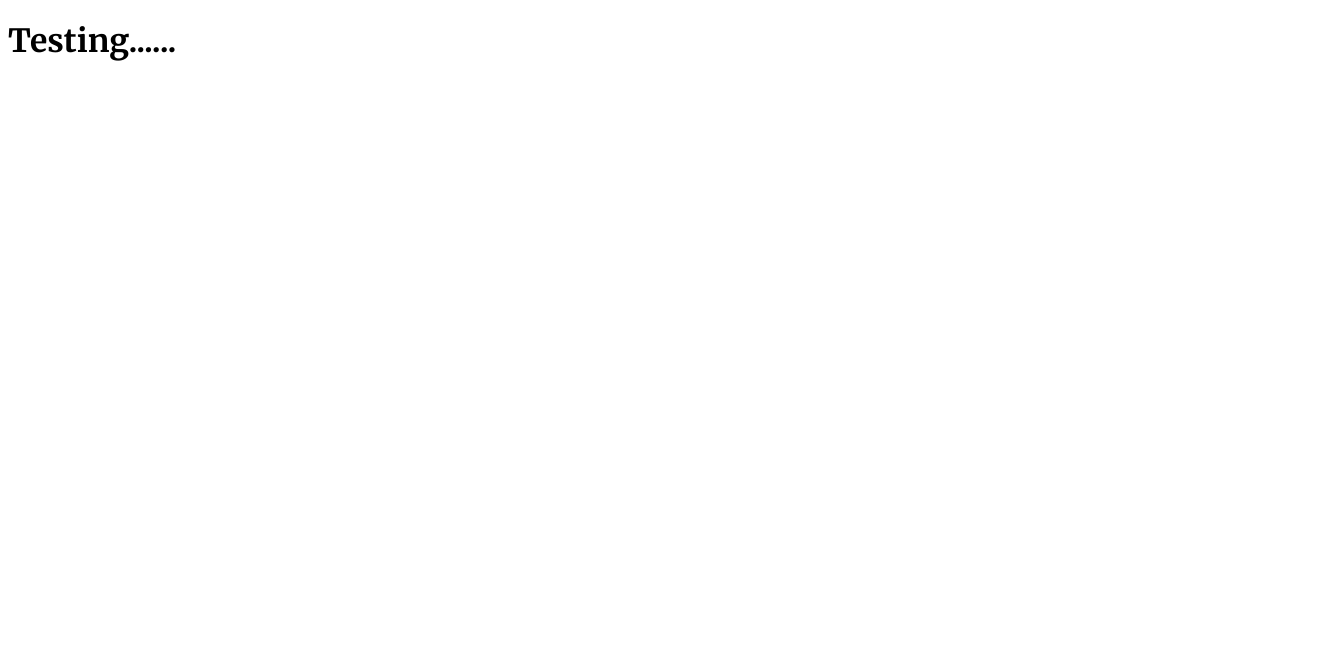
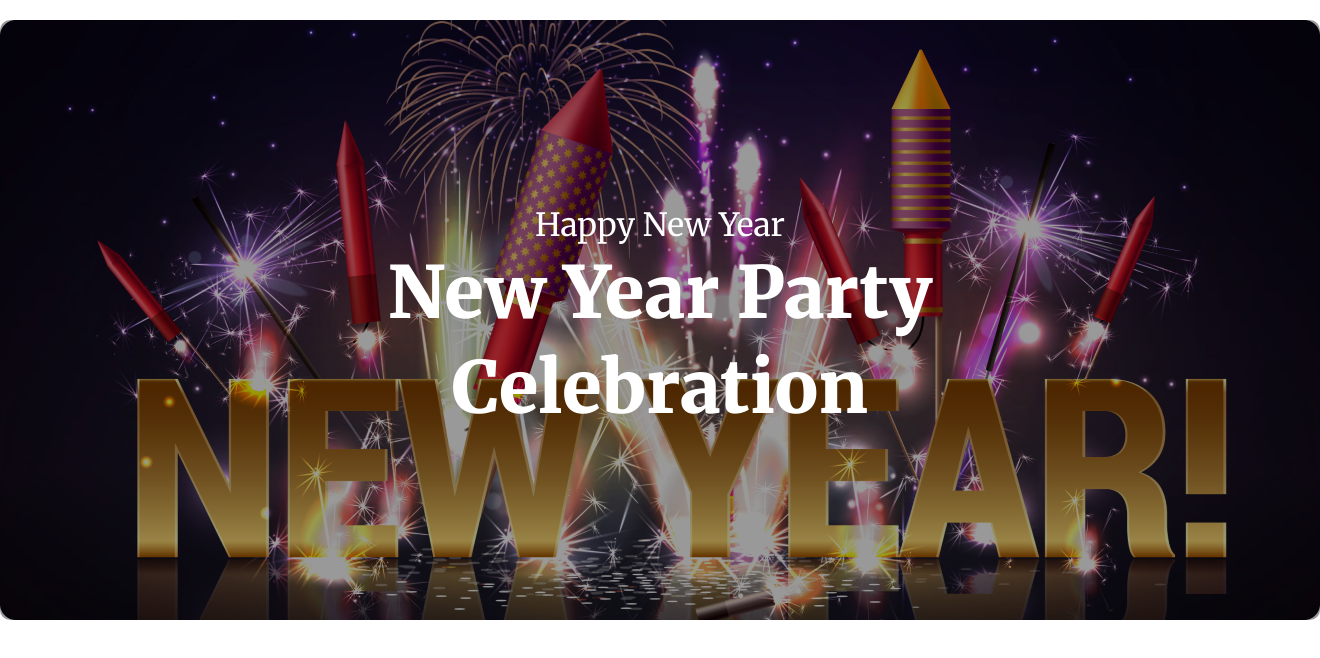
Before and after one commit to Rony7736/new-year-offer-projects, a plain HTML site: page index.html in a window 1280 px wide. Shown: the whole page, 1320 px wide, since content can reach past the window. Drawn offline with Linux system fonts and the light colour scheme.

Commit message:
added banner container

```diff
--- a/css/style.css
+++ b/css/style.css
@@ -1,6 +1,46 @@
 @import url('https://fonts.googleapis.com/css2?family=Merriweather:ital,wght@0,300;0,400;0,700;0,900;1,300;1,400;1,700;1,900&display=swap');
 
+*{
+ padding: 0px;
+ margin: 0px;
+ box-sizing: border-box;
+}
 
 body{
     font-family: "Merriweather", serif;
 }
+
+/* Banner Section */
+
+.banner-container{
+    width: 1320px;
+    margin: 0 auto;
+    margin-top: 20px;
+    min-height: 600px;
+    background-color: rgba(0, 0, 0, 0.4);
+    background-image: url('../images/Banner\ Image.png');
+    background-position: center;
+    background-repeat: no-repeat;
+    background-size: cover;
+    background-blend-mode: overlay;
+    border-radius: 10px;
+}
+.banner-content{
+    color: #ffffff;
+    display: flex;
+    flex-direction: column;
+    justify-content: center;
+    align-items: center;
+    text-align: center;
+    height: 600px;
+}
+.banner-content h5{
+    font-size: 32px;
+    font-weight: 400;
+    line-height: 40px;
+}
+.banner-content h1{
+    font-size: 72px;
+    font-weight: 900;
+    line-height: 95px;
+}
--- a/index.html
+++ b/index.html
@@ -9,7 +9,22 @@
 </head>
 <body>
 
-    <h1>Testing......</h1>
+   <header class="banner-container">
+
+        <div class="banner-content">
+            <h5>Happy New Year</h5>
+            <h1>New Year Party <br> Celebration</h1>
+        </div>
+
+   </header>
+
+   <main>
+
+   </main>
+
+   <footer>
+
+   </footer>
 
 </body>
 </html>
```
